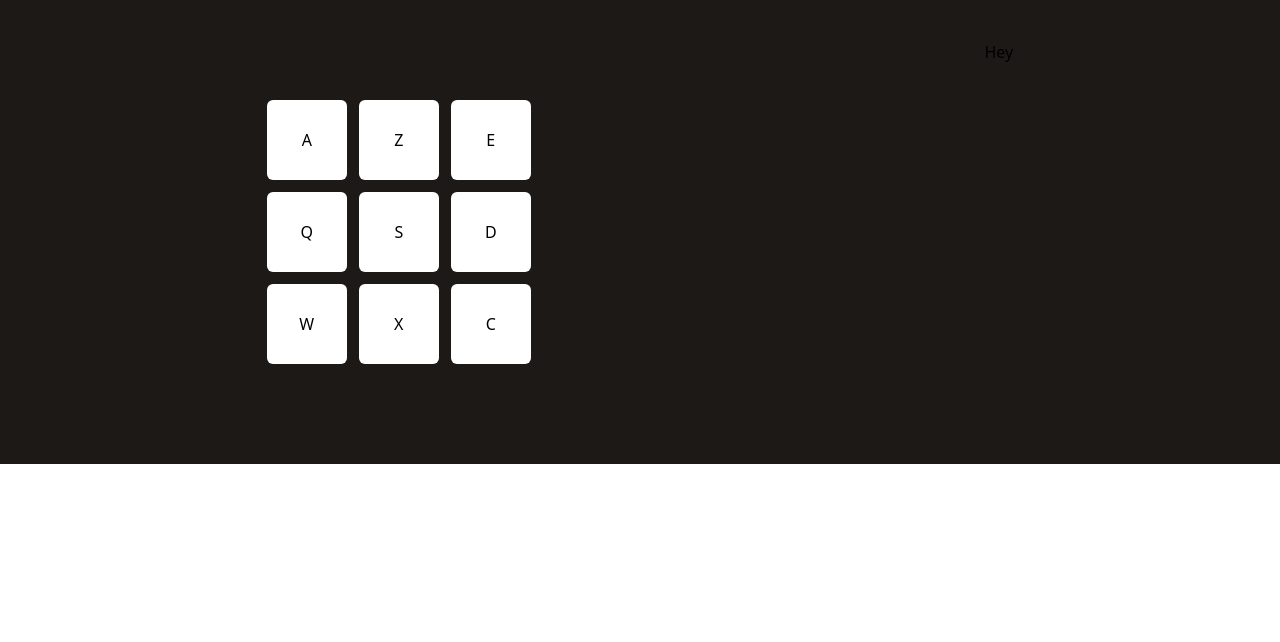
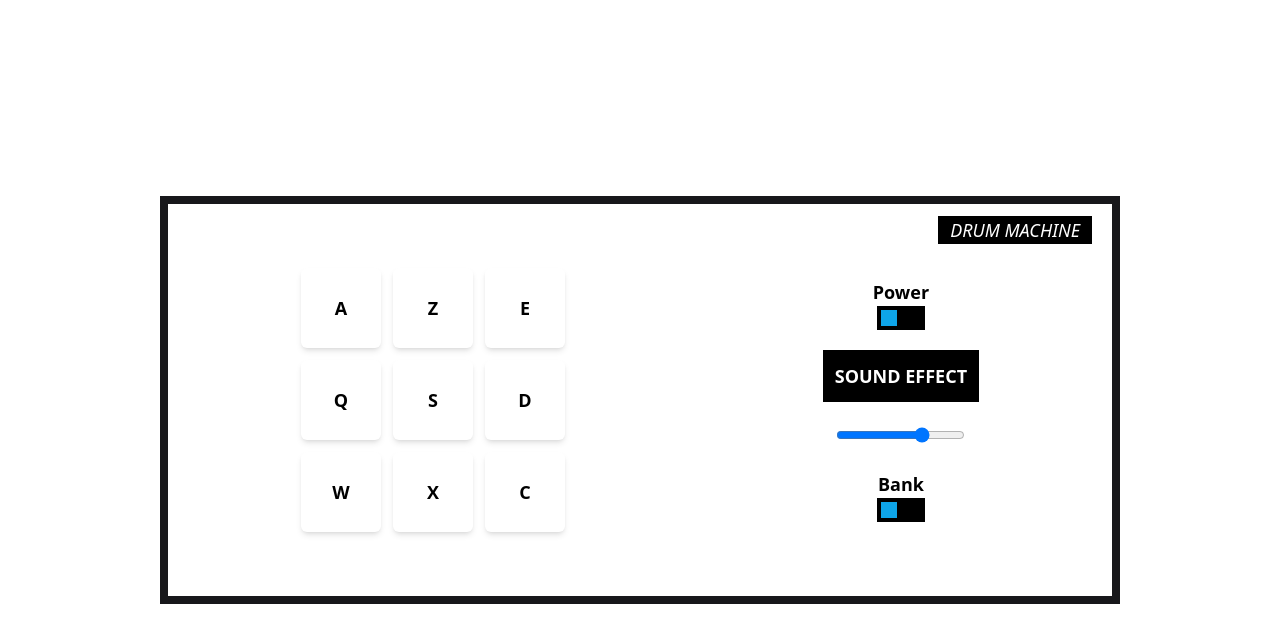
Before and after one commit to BaraouSaid/drum-machine, a React (Vite) app: page / in a window 1280 px wide. Shown: the top 642 px of the page. Built offline with nearby package versions, Linux system fonts and the light colour scheme.

Commit message:
done with styling

```diff
--- a/src/App.css
+++ b/src/App.css
@@ -1,8 +1,8 @@
-html {
+/* html {
   margin: 0;
   padding: 0;
   box-sizing: border-box;
-}
+} */
 
 /* .logo {
   height: 6em;
--- a/src/App.jsx
+++ b/src/App.jsx
@@ -5,38 +5,58 @@ import './App.css';
 
 function App() {
   return (
-    <div className="container mx-auto my-auto">
-      <div className="bg-stone-900 flex justify-around items-center h-3/4 p-10">
+    <div className="container mx-auto flex items-center justify-center h-screen w-9/12">
+      <div className="bg-white flex sm:flex-wrap justify-around items-center h-3/4 p-1 relative text-lg font-black border-solid border-8 border-zinc-900 w-full h-auto">
         <div className="h-92 grid grid-cols-3 grid-rows-3 gap-3 items-center justify-center">
-          <div className="w-20 h-20 rounded-md bg-white flex items-center justify-center">
+          <div className="w-20 h-20 rounded-md bg-white flex items-center justify-center  cursor-pointer shadow-md">
             A
           </div>
-          <div className="w-20 h-20 rounded-md bg-white flex items-center justify-center ">
+          <div className="w-20 h-20 rounded-md bg-white flex items-center justify-center  cursor-pointer shadow-md">
             Z
           </div>
-          <div className="w-20 h-20 rounded-md bg-white flex items-center justify-center">
+          <div className="w-20 h-20 rounded-md bg-white flex items-center justify-center  cursor-pointer shadow-md">
             E
           </div>
-          <div className="w-20 h-20 rounded-md bg-white flex items-center justify-center">
+          <div className="w-20 h-20 rounded-md bg-white flex items-center justify-center  cursor-pointer shadow-md">
             Q
           </div>
-          <div className="w-20 h-20 rounded-md bg-white flex items-center justify-center">
+          <div className="w-20 h-20 rounded-md bg-white flex items-center justify-center cursor-pointer shadow-md">
             S
           </div>
-          <div className="w-20 h-20 rounded-md bg-white flex items-center justify-center">
+          <div className="w-20 h-20 rounded-md bg-white flex items-center justify-center  cursor-pointer shadow-md">
             D
           </div>
-          <div className="w-20 h-20  rounded-md bg-white flex items-center justify-center">
+          <div className="w-20 h-20  rounded-md bg-white flex items-center justify-center  cursor-pointer shadow-md">
             W
           </div>
-          <div className="w-20 h-20 rounded-md bg-white flex items-center justify-center">
+          <div className="w-20 h-20 rounded-md bg-white flex items-center justify-center  cursor-pointer shadow-md">
             X
           </div>
-          <div className="w-20 h-20 rounded-md bg-white flex items-center justify-center">
+          <div className="w-20 h-20 rounded-md bg-white flex items-center justify-center  cursor-pointer shadow-md">
             C
           </div>
         </div>
-        <div className="h-96">Hey</div>
+        <div className="absolute top-3 right-5 text-white bg-black px-3 font-light italic">
+          DRUM MACHINE
+        </div>
+        <div className="h-96 flex flex-col items-center justify-center gap-5">
+          <div className="flex flex-col items-center justify-center">
+            <p>Power</p>
+            <div className="w-12 bg-black p-1 cursor-pointer">
+              <div className="w-4 h-4 bg-sky-500"></div>
+            </div>
+          </div>
+          <p className="block bg-black p-3 text-white">SOUND EFFECT</p>
+          <div>
+            <input max="1" min="0" step="0.01" type="range" value="0.69" />
+          </div>
+          <div className="flex flex-col items-center justify-center">
+            <p>Bank</p>
+            <div className="w-12 bg-black p-1 cursor-pointer">
+              <div className="w-4 h-4 bg-sky-500"></div>
+            </div>
+          </div>
+        </div>
       </div>
     </div>
   );
```
